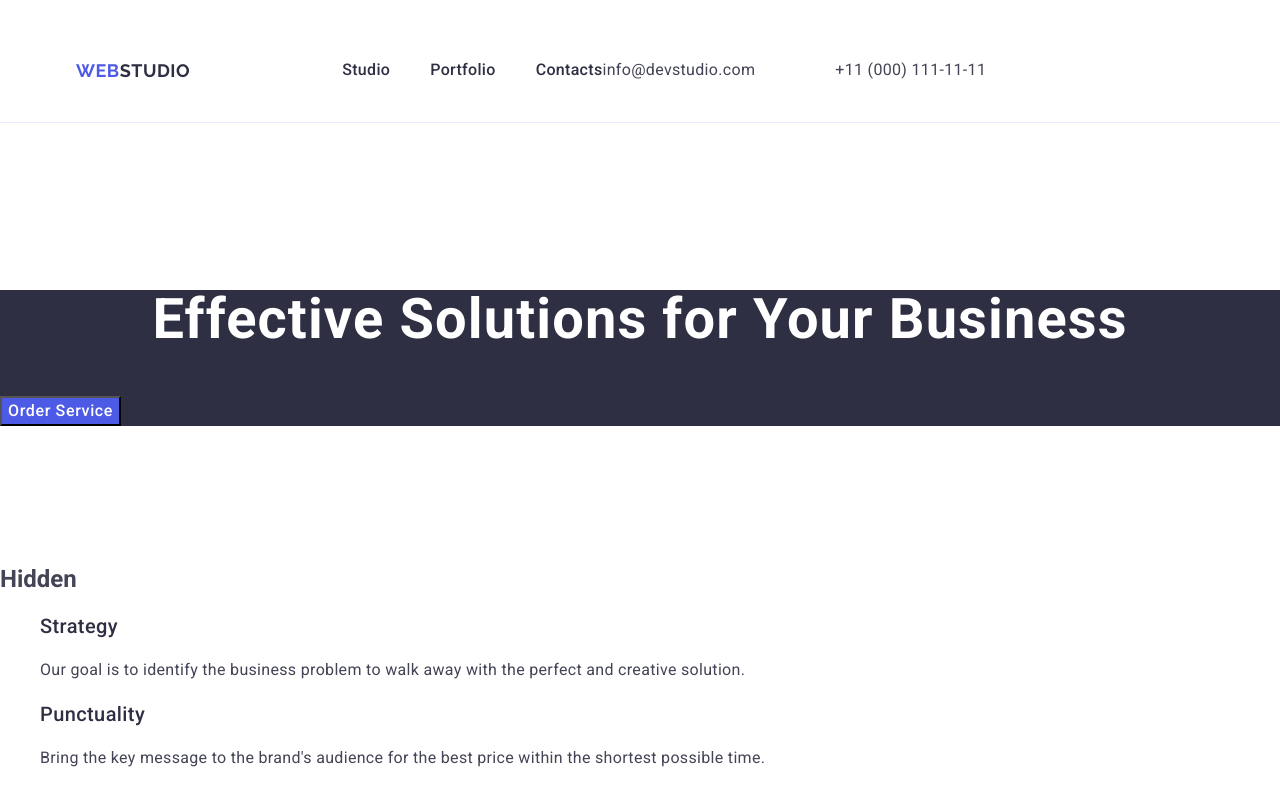
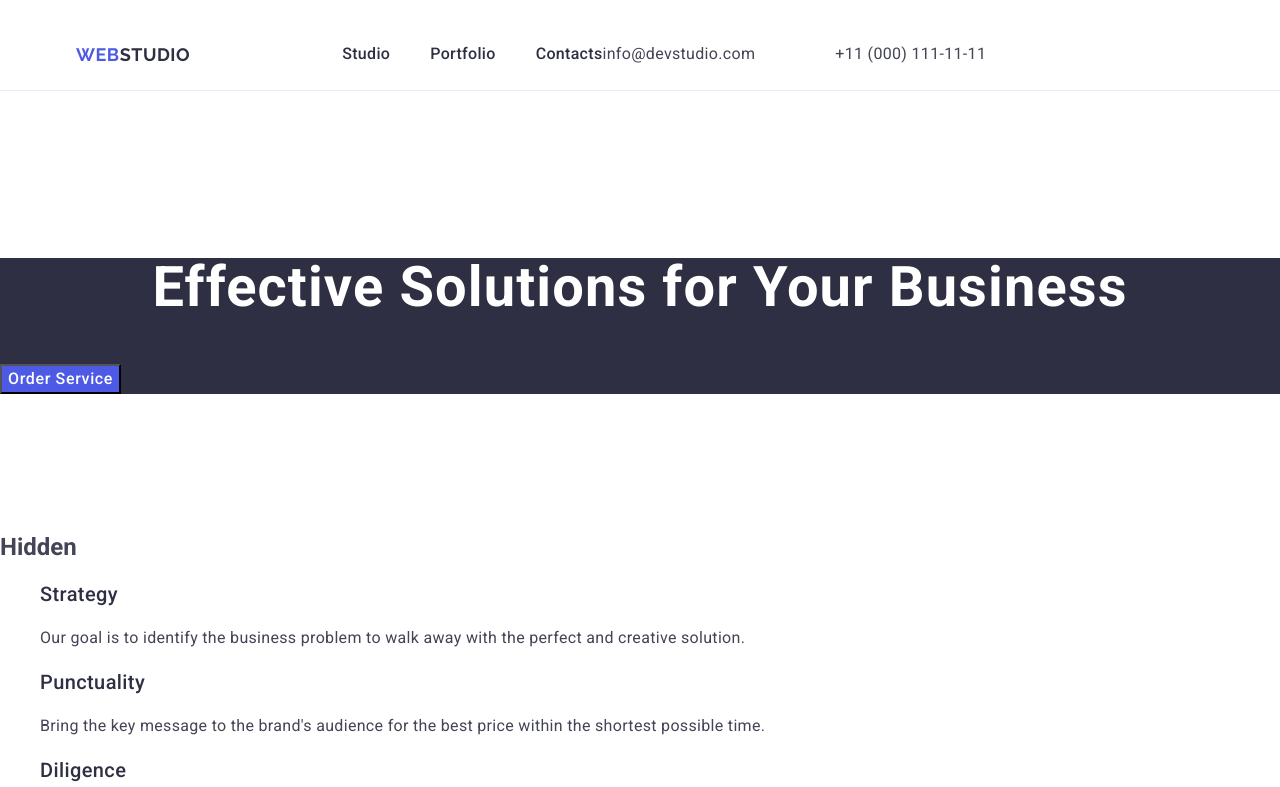
Before and after one commit to KaterynaHizhevska/goit-markup-hw-03, a plain HTML site: page index.html in a window 1280 px wide. Shown: the top 787 px of the page. Drawn offline with nearby package versions, Linux system fonts and the light colour scheme.

Commit message:
edt class

```diff
--- a/css/style.css
+++ b/css/style.css
@@ -27,7 +27,8 @@ img {
   line-height: 1.5;
   font-weight: 500;
   letter-spacing: 0.02em;
-
+  padding: 24px 0;
+  margin: 0;
 }
 
 .header-nav-link:hover,
@@ -60,9 +61,10 @@ img {
 }
 
 .header-nav-list{
-display: flex;
+ display: flex;
   gap: 40px;
   padding: 24px 0;
+  margin: 0;
 }
 
 address {
@@ -72,7 +74,8 @@ address {
 .header-address-list {
   display: flex;
   gap: 40px;
-  padding: 24px 0;
+  padding: 24px 0 24px;
+  margin: 0;
 
 }
 
```
